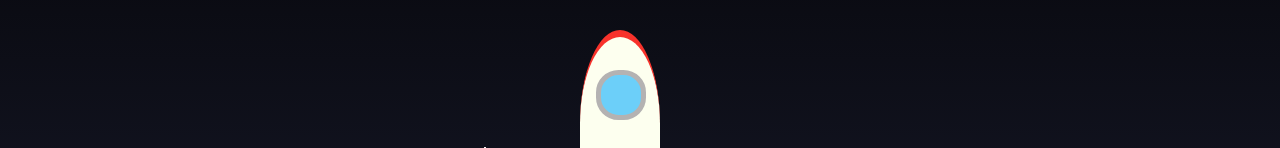
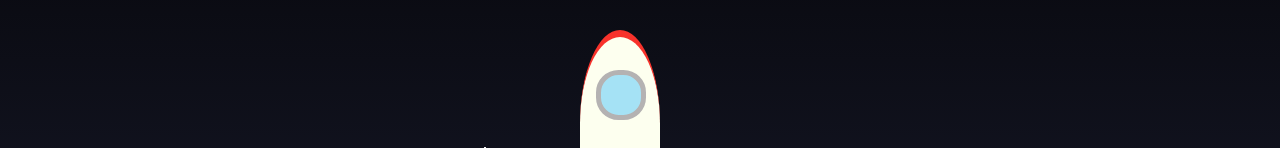
Before and after one commit to DNSO0/Animacion-Cohete, a plain HTML site: page index.html in a window 1280 px wide. Shown: the part 290-438 px from the top of the page. Drawn offline with Linux system fonts and the light colour scheme.

Commit message:
Efecto esmerilado ventada del cohete

```diff
--- a/styles.css
+++ b/styles.css
@@ -62,10 +62,11 @@ body {
     width: 40px;
     height: 40px;
     border-radius: 45%;
-    background-color: var(--color-azul-claro);
+    background-color: rgba(108, 207, 249, 0.6); /* Color azul claro semi-transparente */
     left: calc(50% - 26px);
     top: 40px;
     border: 5px solid var(--color-gris-medio);
+    backdrop-filter: blur(5px); /* Aplica el efecto de esmerilado */
 }
 .cohete .aleta {
     position: absolute;
```
Also changed, not shown: 1 other file.
